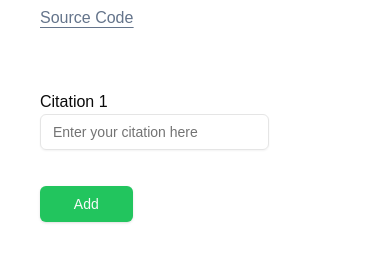
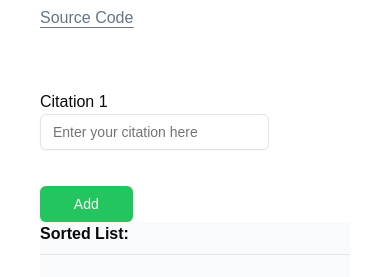
Before and after one commit to SamLo2200/ReferenceSorter, a Next.js app: page / in a window 390 px wide. Shown: the part 215-492 px from the top of the page. Built offline with nearby package versions, Linux system fonts and the light colour scheme.

Commit message:
added sorted list display module(working on mobile support)

```diff
--- a/package.json
+++ b/package.json
@@ -18,6 +18,7 @@
     "react": "^18.3.1",
     "react-dom": "^18.3.1",
     "tailwind-merge": "^2.5.4",
+    "tailwind-scrollbar": "^3.1.0",
     "tailwindcss-animate": "^1.0.7"
   },
   "devDependencies": {
--- a/src/app/page.tsx
+++ b/src/app/page.tsx
@@ -3,9 +3,9 @@ import TableController from "@/components/TableController";
 export default function Home() {
     return (
         <main className="flex justify-center items-center mx-10 my-11 lg:my-20 lg:mx-20">
-            <div className="grid grid-cols-1 gap-10 md:grid-cols-3 lg:grid-cols-6">
+            <div className="grid grid-cols-1 gap-10 md:grid-cols-3 lg:grid-cols-8">
                 <div className="flex flex-col gap-1 lg:col-span-2">
-                    <p className="text-4xl font-bold place-self-start lg:col-span-2">
+                    <p className="text-4xl font-bold place-self-start">
                         Citation Sorter
                     </p>
                     <p className="my-4">
@@ -26,7 +26,7 @@ export default function Home() {
                         </a>
                     </p>
                 </div>
-                <div className="md:col-span-2 lg:col-span-3">
+                <div className="md:col-span-2 lg:col-span-6">
                     <TableController />
                 </div>
             </div>
--- a/src/components/SortedDisplay.tsx
+++ b/src/components/SortedDisplay.tsx
@@ -1,17 +1,33 @@
-import { useEffect, useState } from "react";
-
 export default function SortedDisplay({
     citationContent,
+    className,
 }: CitationContentProps) {
     const citationContent_arr_temp: string[] = [...citationContent];
 
     return (
-        <div>
-            {citationContent_arr_temp
-                .sort()
-                .map((citation: string, index: number) => {
-                    return <div key={index}>{citation}</div>;
-                })}
+        <div className={className}>
+            <div className="lg:p-7">
+                <p className="font-bold lg:pb-3 text-base"> Sorted List: </p>
+                <hr className="my-2 mb-3"></hr>
+
+                <div className="reference-list flex flex-col gap-3">
+                    {citationContent_arr_temp
+                        .sort()
+                        .map((citation: string, index: number) => {
+                            return (
+                                <div
+                                    className={
+                                        index % 2 === 0
+                                            ? "bg-gray-50 rounded p-2"
+                                            : "bg-gray-100 rounded p-2"
+                                    }
+                                    key={index}>
+                                    {citation}
+                                </div>
+                            );
+                        })}
+                </div>
+            </div>
         </div>
     );
 }
--- a/src/components/TableController.tsx
+++ b/src/components/TableController.tsx
@@ -8,18 +8,21 @@ export default function TableController() {
     const [citationContent, setCitationContent] = useState<string[]>([""]);
 
     return (
-        <div className="">
-            <div className="">
+        <div className="grid grid-cols-1 lg:grid-cols-10">
+            <div className="grid-cols-1 lg:col-span-6">
                 <DymanicTable
                     citationContent={citationContent}
                     setCitationContent={setCitationContent}
                 />
             </div>
 
-            <SortedDisplay
-                citationContent={citationContent}
-                setCitationContent={setCitationContent}
-            />
+            <div className="grid-cols-1 lg:col-span-4">
+                <SortedDisplay
+                    citationContent={citationContent}
+                    setCitationContent={setCitationContent}
+                    className="bg-slate-50 lg:h-[85vh] lg:rounded overflow-hidden overflow-y-scroll scrollbar-thin scrollbar-thumb-slate-500 scrollbar-track-slate-200"
+                />
+            </div>
         </div>
     );
 }
--- a/src/types/props.d.ts
+++ b/src/types/props.d.ts
@@ -1,4 +1,5 @@
 interface CitationContentProps {
     citationContent: string[];
     setCitationContent: React.Dispatch<React.SetStateAction<string[]>>;
+    className?: string;
 }
--- a/tailwind.config.ts
+++ b/tailwind.config.ts
@@ -1,4 +1,5 @@
 import type { Config } from "tailwindcss";
+import scrollbar from "tailwind-scrollbar";
 
 const config: Config = {
     darkMode: ["class"],
@@ -10,54 +11,54 @@ const config: Config = {
     theme: {
         extend: {
             colors: {
-  			background: 'hsl(var(--background))',
-  			foreground: 'hsl(var(--foreground))',
+                background: "hsl(var(--background))",
+                foreground: "hsl(var(--foreground))",
                 card: {
-  				DEFAULT: 'hsl(var(--card))',
-  				foreground: 'hsl(var(--card-foreground))'
+                    DEFAULT: "hsl(var(--card))",
+                    foreground: "hsl(var(--card-foreground))",
                 },
                 popover: {
-  				DEFAULT: 'hsl(var(--popover))',
-  				foreground: 'hsl(var(--popover-foreground))'
+                    DEFAULT: "hsl(var(--popover))",
+                    foreground: "hsl(var(--popover-foreground))",
                 },
                 primary: {
-  				DEFAULT: 'hsl(var(--primary))',
-  				foreground: 'hsl(var(--primary-foreground))'
+                    DEFAULT: "hsl(var(--primary))",
+                    foreground: "hsl(var(--primary-foreground))",
                 },
                 secondary: {
-  				DEFAULT: 'hsl(var(--secondary))',
-  				foreground: 'hsl(var(--secondary-foreground))'
+                    DEFAULT: "hsl(var(--secondary))",
+                    foreground: "hsl(var(--secondary-foreground))",
                 },
                 muted: {
-  				DEFAULT: 'hsl(var(--muted))',
-  				foreground: 'hsl(var(--muted-foreground))'
+                    DEFAULT: "hsl(var(--muted))",
+                    foreground: "hsl(var(--muted-foreground))",
                 },
                 accent: {
-  				DEFAULT: 'hsl(var(--accent))',
-  				foreground: 'hsl(var(--accent-foreground))'
+                    DEFAULT: "hsl(var(--accent))",
+                    foreground: "hsl(var(--accent-foreground))",
                 },
                 destructive: {
-  				DEFAULT: 'hsl(var(--destructive))',
-  				foreground: 'hsl(var(--destructive-foreground))'
+                    DEFAULT: "hsl(var(--destructive))",
+                    foreground: "hsl(var(--destructive-foreground))",
                 },
-  			border: 'hsl(var(--border))',
-  			input: 'hsl(var(--input))',
-  			ring: 'hsl(var(--ring))',
+                border: "hsl(var(--border))",
+                input: "hsl(var(--input))",
+                ring: "hsl(var(--ring))",
                 chart: {
-  				'1': 'hsl(var(--chart-1))',
-  				'2': 'hsl(var(--chart-2))',
-  				'3': 'hsl(var(--chart-3))',
-  				'4': 'hsl(var(--chart-4))',
-  				'5': 'hsl(var(--chart-5))'
-  			}
+                    "1": "hsl(var(--chart-1))",
+                    "2": "hsl(var(--chart-2))",
+                    "3": "hsl(var(--chart-3))",
+                    "4": "hsl(var(--chart-4))",
+                    "5": "hsl(var(--chart-5))",
+                },
             },
             borderRadius: {
-  			lg: 'var(--radius)',
-  			md: 'calc(var(--radius) - 2px)',
-  			sm: 'calc(var(--radius) - 4px)'
-  		}
-  	}
+                lg: "var(--radius)",
+                md: "calc(var(--radius) - 2px)",
+                sm: "calc(var(--radius) - 4px)",
             },
-  plugins: [require("tailwindcss-animate")],
+        },
+    },
+    plugins: [require("tailwindcss-animate"), scrollbar],
 };
 export default config;
```
Also changed, not shown: 1 other file (tests, documents, lock files or other folders). Lines whose indentation alone changed are shown as unchanged.
